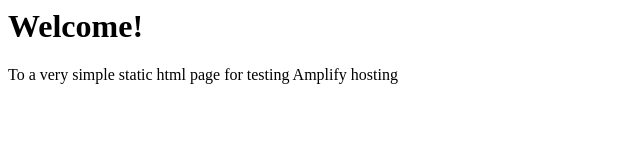
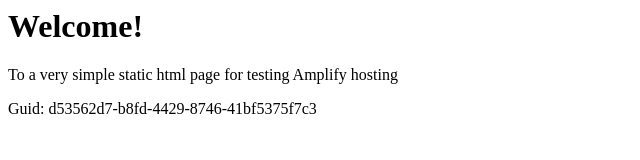
Before and after one commit to aws-aemilia-iad/Github-PR-Commit-Integration-Test-DoNotTouch-Gith-P5X5MO5I-v1-gamma-us-east-1, a website: page src/index.html in a window 1280 px wide. Shown: the whole page, without its empty margins (0-640 px from the left). Drawn offline with Linux system fonts and the light colour scheme.

Commit message:
commit from integ tests

```diff
--- a/src/index.html
+++ b/src/index.html
@@ -1,3 +1,5 @@
+
+
 <html lang="en">
 
 <head>
@@ -10,6 +12,6 @@
 <body>
     <h1>Welcome!</h1>
     <p>To a very simple static html page for testing Amplify hosting</p>
-</body>
+    <p>Guid: d53562d7-b8fd-4429-8746-41bf5375f7c3</p></body>
 
 </html>
```
